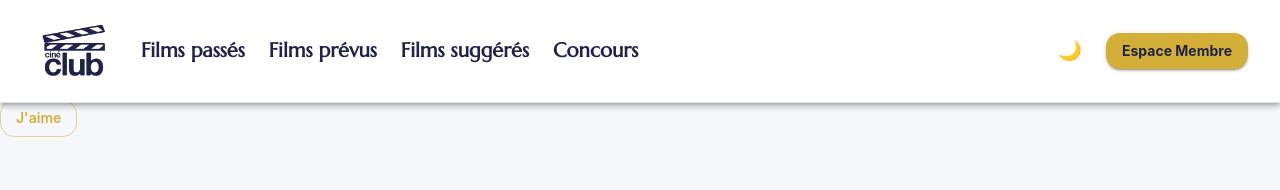
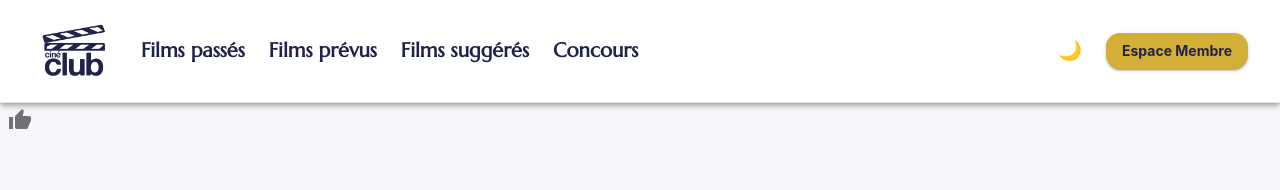
Before and after one commit to btwNemS/cineclub, a React (Vite) app: page /testComment in a window 1280 px wide. Shown: the top 190 px of the page. Built offline with nearby package versions, Linux system fonts and the light colour scheme; no server answers; a web font is replaced by a local one.

Commit message:
icone : faites npm install, et la liste est coupée à cause du composant mui des posts

```diff
--- a/package.json
+++ b/package.json
@@ -21,7 +21,7 @@
     "@lexical/rich-text": "^0.45.0",
     "@lexical/selection": "^0.45.0",
     "@lexical/utils": "^0.45.0",
-    "@mui/icons-material": "^9.0.1",
+    "@mui/icons-material": "^9.1.0",
     "@mui/material": "^9.0.1",
     "lexical": "^0.45.0",
     "react": "^19.2.6",
--- a/src/Components/buttonLike.jsx
+++ b/src/Components/buttonLike.jsx
@@ -1,4 +1,5 @@
 import {
+    IconButton,
     Button,
     Dialog,
     DialogTitle,
@@ -8,6 +9,9 @@ import {
 } from "@mui/material";
 import { useAuth } from "../Authentification";
 import { useState } from "react";
+import ThumbUpIcon from '@mui/icons-material/ThumbUp';
+
+
 
 
 export default function BoutonLike({
@@ -51,16 +55,16 @@ export default function BoutonLike({
 
     return (
         <div>
-            <Button
+            <IconButton
                 id="boutonInscription"
                 variant="outlined"
-                color="secondary"
                 onClick={handleClick}
                 onMouseEnter={handleHover}
                 onMouseLeave={handleHoverOut}
+                color={hasLiked ? "secondary" : "default"}
             >
-                {hasLiked ? "J'aime pas" : "J'aime"}
-            </Button>
+                <ThumbUpIcon />
+            </IconButton>
             <Dialog open={open} onClose={handleClose}>
                 <DialogTitle>Veuillez vous connecter</DialogTitle>
                 <DialogContent>
```
